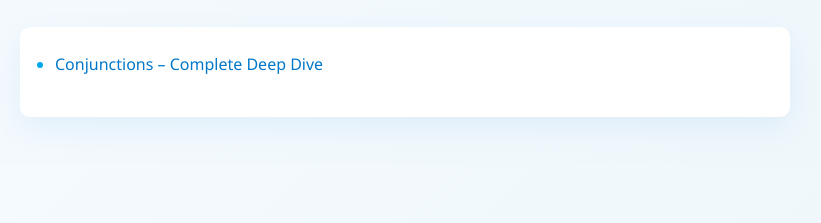
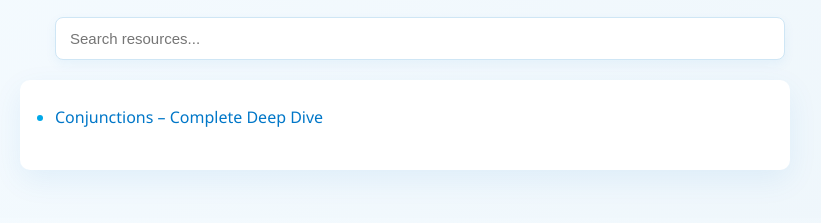
Before and after one commit to skbfileshost/resources, a plain HTML site: page index.html in a window 1280 px wide. Shown: the part 95-318 px from the top of the page, without its empty margins (235-1056 px from the left). Drawn offline with Linux system fonts and the light colour scheme.

Commit message:
Update index.html

```diff
--- a/index.html
+++ b/index.html
@@ -4,6 +4,7 @@
 <head>
     <meta charset="UTF-8">
     <title>Resources</title>
+
     <style>
         body {
             font-family: "Segoe UI", Arial, sans-serif;
@@ -17,13 +18,31 @@
             font-weight: 600;
             letter-spacing: 1px;
             color: #0a3d62;
-            margin-bottom: 30px;
+            margin-bottom: 20px;
+        }
+
+        .search-container {
+            max-width: 700px;
+            margin: 0 auto 15px auto;
+        }
+
+        #searchInput {
+            width: 100%;
+            padding: 12px 14px;
+            font-size: 15px;
+            border-radius: 8px;
+            border: 1px solid #cfe6f5;
+            outline: none;
+            box-shadow: 0 4px 12px rgba(0, 120, 200, 0.06);
+        }
+
+        #searchInput:focus {
+            border-color: #00a8e8;
         }
 
         ul {
             max-width: 700px;
             margin: 20px auto;
-            padding-left: 20px;
             background: #ffffff;
             border-radius: 10px;
             padding: 25px 35px;
@@ -33,7 +52,6 @@
         li {
             margin-bottom: 14px;
             line-height: 1.6;
-            position: relative;
         }
 
         li::marker {
@@ -53,38 +71,61 @@
             border-bottom: 1px solid #00a8e8;
         }
     </style>
-
 </head>
 
 <body>
 
     <h1>Resources</h1>
 
+    <div class="search-container">
+        <input type="text" id="searchInput" placeholder="Search resources..." />
+    </div>
+
     <ul id="resourceList"></ul>
 
     <script>
+        const list = document.getElementById("resourceList");
+        const searchInput = document.getElementById("searchInput");
+        let allResources = [];
+
+        function renderList(items) {
+            list.innerHTML = "";
+
+            if (items.length === 0) {
+                list.innerHTML = "<li>No matching resources found.</li>";
+                return;
+            }
+
+            items.forEach(item => {
+                const li = document.createElement("li");
+                const link = document.createElement("a");
+
+                link.href = item.file;
+                link.textContent = item.title;
+                link.target = "_blank";
+
+                li.appendChild(link);
+                list.appendChild(li);
+            });
+        }
+
         fetch(`resources.json?v=${Date.now()}`)
             .then(response => response.json())
             .then(data => {
-                const list = document.getElementById('resourceList');
-                list.innerHTML = ""; // clear cached DOM
-
-                data.resources.forEach(item => {
-                    const li = document.createElement('li');
-                    const link = document.createElement('a');
-
-                    link.href = item.file;
-                    link.textContent = item.title;
-                    link.target = '_blank';
-
-                    li.appendChild(link);
-                    list.appendChild(li);
-                });
+                allResources = data.resources;
+                renderList(allResources);
             })
             .catch(() => {
-                document.getElementById('resourceList').innerHTML =
-                    '<li>Failed to load resources.</li>';
+                list.innerHTML = "<li>Failed to load resources.</li>";
             });
+
+        searchInput.addEventListener("input", () => {
+            const query = searchInput.value.toLowerCase();
+            const filtered = allResources.filter(item =>
+                item.title.toLowerCase().includes(query)
+            );
+            renderList(filtered);
+        });
     </script>
 
 </body>
```
